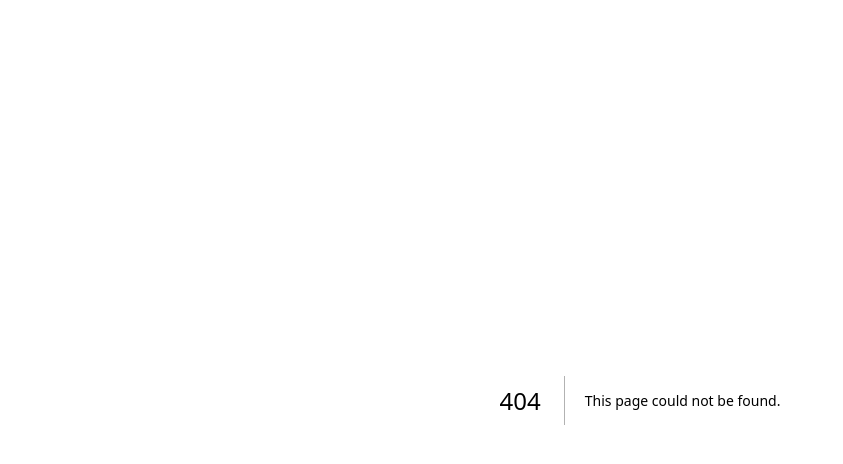
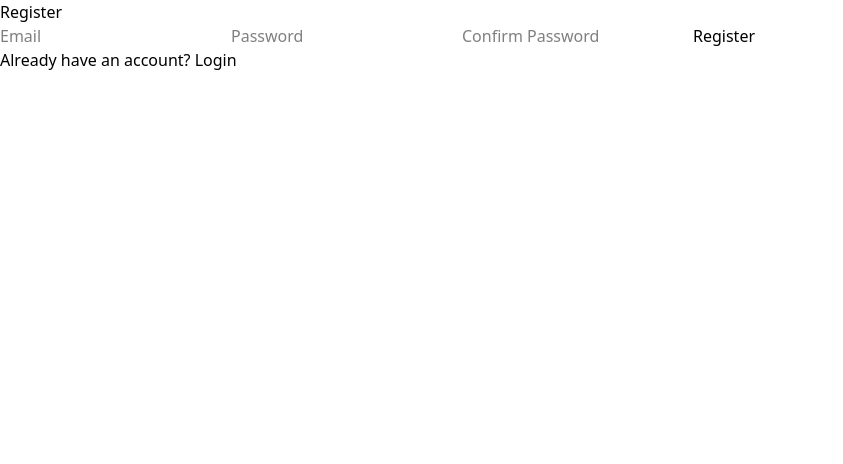
Before and after one commit to Mitul1927/ImageKit, a Next.js app: page /register in a window 1280 px wide. Before the commit this address had no page. Shown: the top 464 px of the page, without its empty margins (0-843 px from the left). Built offline with nearby package versions, Linux system fonts and the light colour scheme.

Commit message:
register page made through frontend

```diff
--- /dev/null
+++ b/app/register/page.tsx
@@ -0,0 +1,69 @@
+"use client";
+import { useRouter } from 'next/navigation';
+import React, { useState } from 'react'
+
+const RegisterPage = () => {
+    const [email,setEmail] = useState("");
+    const [password,setPassword] = useState("");
+    const [confirmPassword,setConfirmPassword] = useState("");
+    const router = useRouter();
+    const handleSubmit = async (e:React.FormEvent<HTMLFormElement>)=>{
+        e.preventDefault();
+        if(password!==confirmPassword){
+            alert("password do not match");
+            return;
+        }
+        try {
+            const res = await fetch("/api/auth/register",{
+                method:"POST",
+                headers:{
+                    "Content-Type":"application/json"
+                },
+                body:JSON.stringify({
+                    email,password
+                })
+            });
+            const data = await res.json();
+            if(!res.ok){
+                throw new Error(data.error|| "Registration Failed");
+            }
+            console.log(data);
+            router.push("/login");
+        } catch (error) {
+            console.log(error);
+        }
+    }
+  return (
+    <div>
+      <h1>Register</h1>
+      <form onSubmit={handleSubmit}>
+        <input
+          type="email"
+          placeholder="Email"
+          value={email}
+          onChange={(e) => setEmail(e.target.value)}
+        />
+        <input
+          type="password"
+          placeholder="Password"
+          value={password}
+          onChange={(e) => setPassword(e.target.value)}
+        />
+        <input
+          type="password"
+          placeholder="Confirm Password"
+          value={confirmPassword}
+          onChange={(e) => setConfirmPassword(e.target.value)}
+        />
+        <button type="submit">Register</button>
+      </form>
+      <div>
+        <p>
+          Already have an account? <a href="/login">Login</a>
+        </p>
+      </div>
+    </div>
+  )
+}
+
+export default RegisterPage
```
